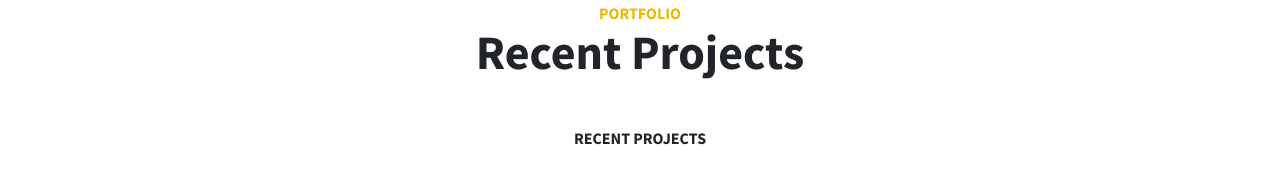
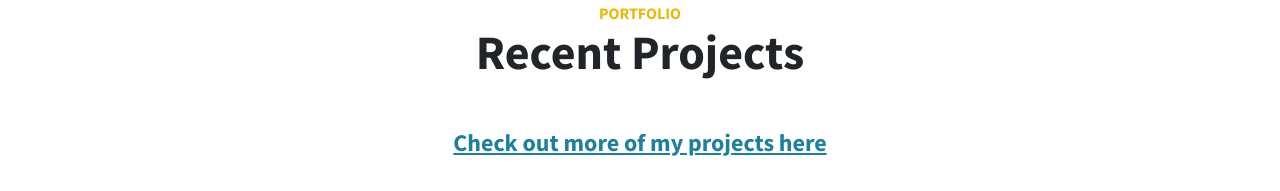
Before and after one commit to yhsiao2/yhsiao2.github.io, a plain HTML site: page index.html in a window 1280 px wide. Shown: the part 1680-1871 px from the top of the page. Drawn offline with nearby package versions, Linux system fonts and the light colour scheme.

Commit message:
Update index.html

```diff
--- a/index.html
+++ b/index.html
@@ -115,7 +115,6 @@
                 <div class="content-section-heading text-center">
                     <h3 class="text-secondary mb-0">Portfolio</h3>
                     <h2 class="mb-5">Recent Projects</h2>
-                    <h3 class="mb-5">Recent Projects</h2>
                     <h4 class="mb-5"><a href="https://github.com/yhsiao2" target="_blank">Check out more of my projects here
                     </a></h4>
                 </div>
```
